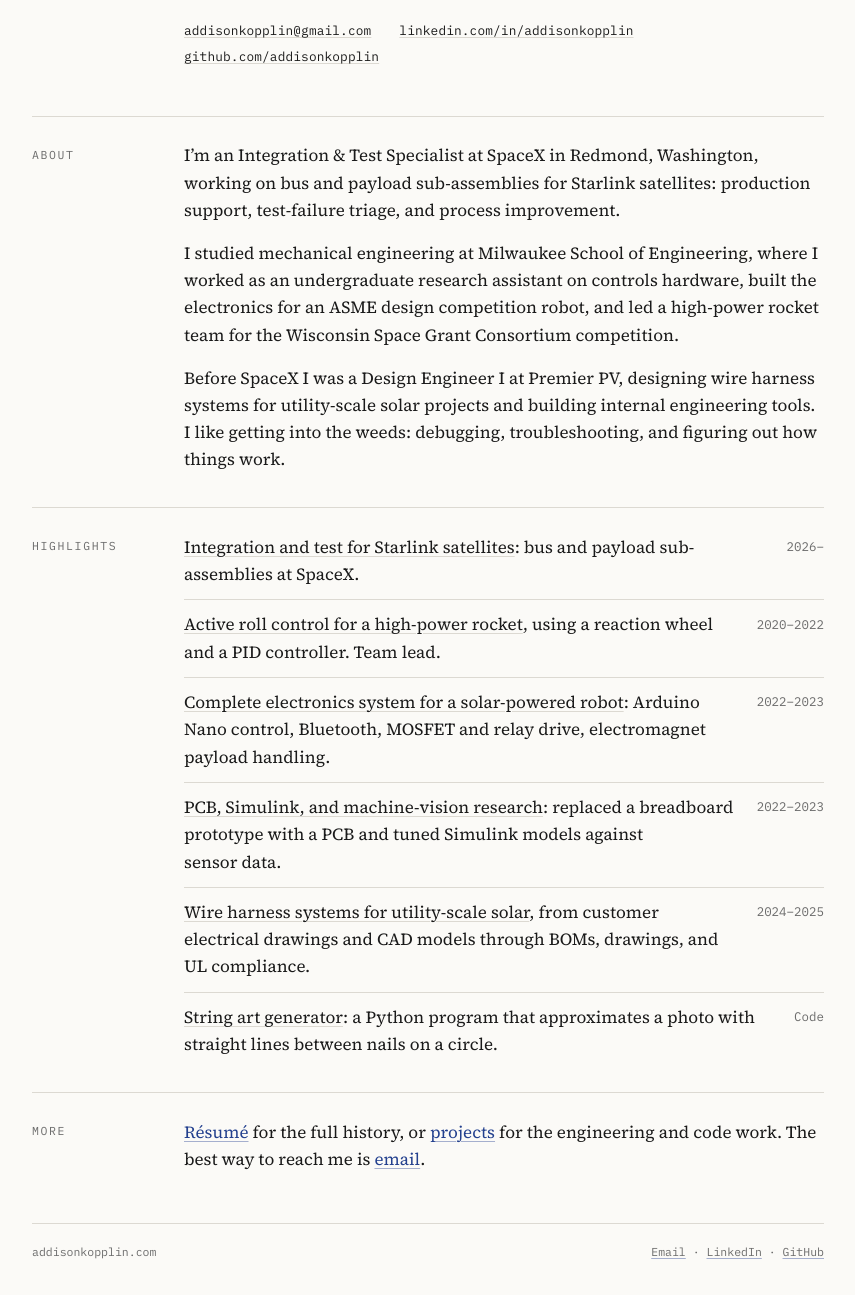
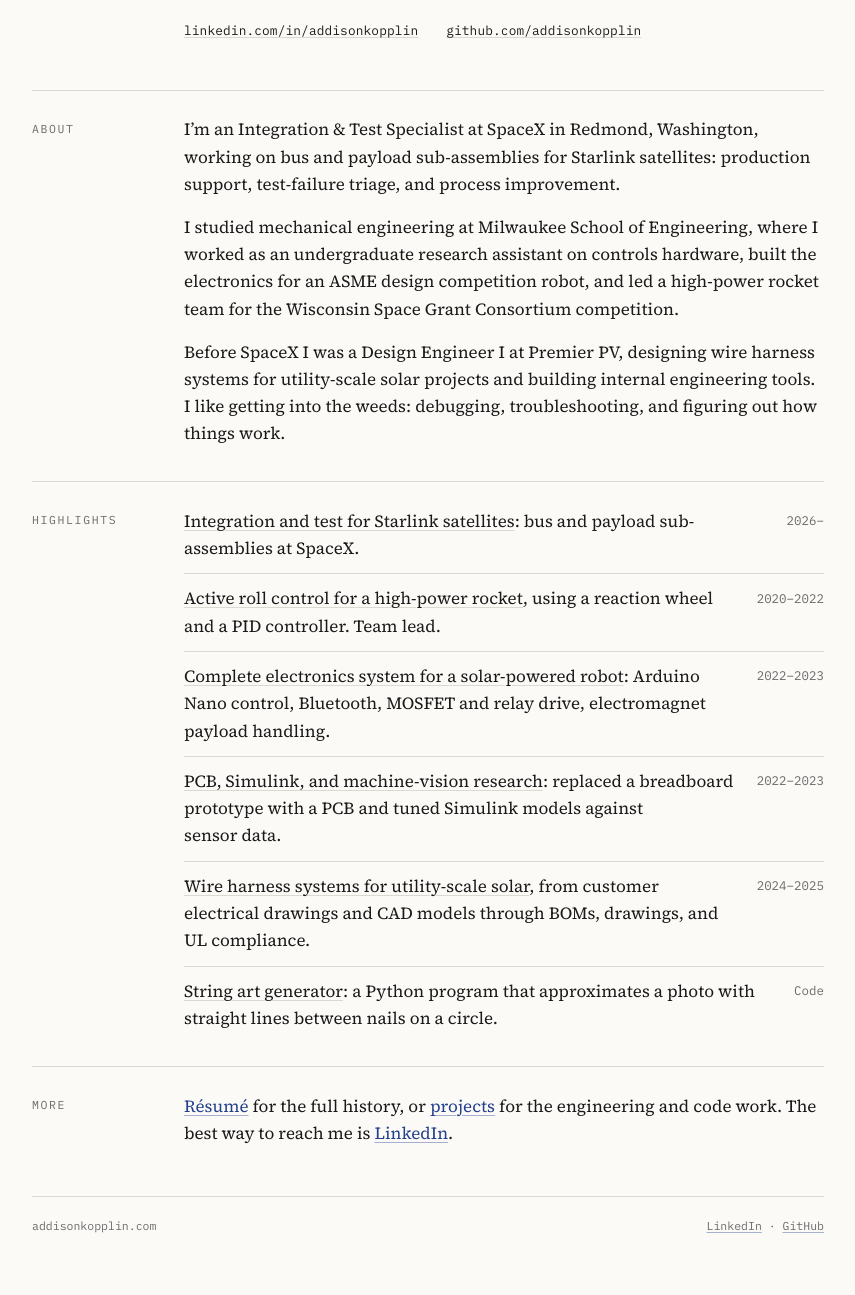
Before and after one commit to addisonkopplin/addisonkopplin.github.io, a plain HTML site: page index.html in a window 1280 px wide. Shown: the part 257-1552 px from the top of the page, without its empty margins (212-1067 px from the left). Drawn offline with Linux system fonts and the light colour scheme.

Commit message:
Remove email address

```diff
--- a/index.html
+++ b/index.html
@@ -25,7 +25,6 @@
     <h1>Addison Kopplin</h1>
     <p class="title">Mechanical engineer at SpaceX, working on Starlink satellite production.</p>
     <ul class="contact" aria-label="Contact">
-      <li><a href="mailto:addisonkopplin@gmail.com">addisonkopplin@gmail.com</a></li>
       <li><a href="https://www.linkedin.com/in/addisonkopplin" rel="me">linkedin.com/in/addisonkopplin</a></li>
       <li><a href="https://github.com/addisonkopplin" rel="me">github.com/addisonkopplin</a></li>
     </ul>
@@ -58,14 +57,14 @@
     <section class="block" aria-labelledby="h-more">
       <h2 id="h-more">More</h2>
       <div class="body">
-        <p><a href="resume.html">Résumé</a> for the full history, or <a href="projects.html">projects</a> for the engineering and code work. The best way to reach me is <a href="mailto:addisonkopplin@gmail.com">email</a>.</p>
+        <p><a href="resume.html">Résumé</a> for the full history, or <a href="projects.html">projects</a> for the engineering and code work. The best way to reach me is <a href="https://www.linkedin.com/in/addisonkopplin">LinkedIn</a>.</p>
       </div>
     </section>
   </main>
 
   <footer class="site-foot">
     <span>addisonkopplin.com</span>
-    <span><a href="mailto:addisonkopplin@gmail.com">Email</a> · <a href="https://www.linkedin.com/in/addisonkopplin">LinkedIn</a> · <a href="https://github.com/addisonkopplin">GitHub</a></span>
+    <span><a href="https://www.linkedin.com/in/addisonkopplin">LinkedIn</a> · <a href="https://github.com/addisonkopplin">GitHub</a></span>
   </footer>
 </div>
 </body>
```
Also changed, not shown: 404.html (+1 -1 lines), projects.html (+1 -1 lines), resume.html (+1 -2 lines), 1 other file.
